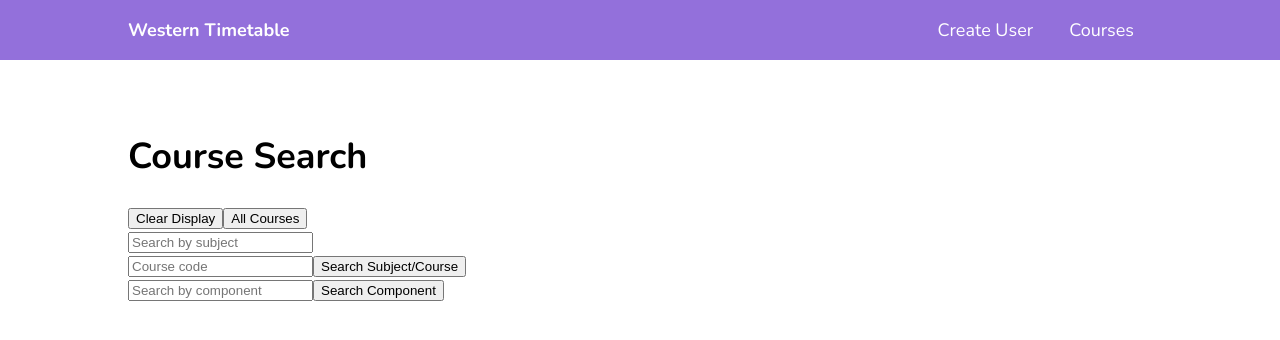
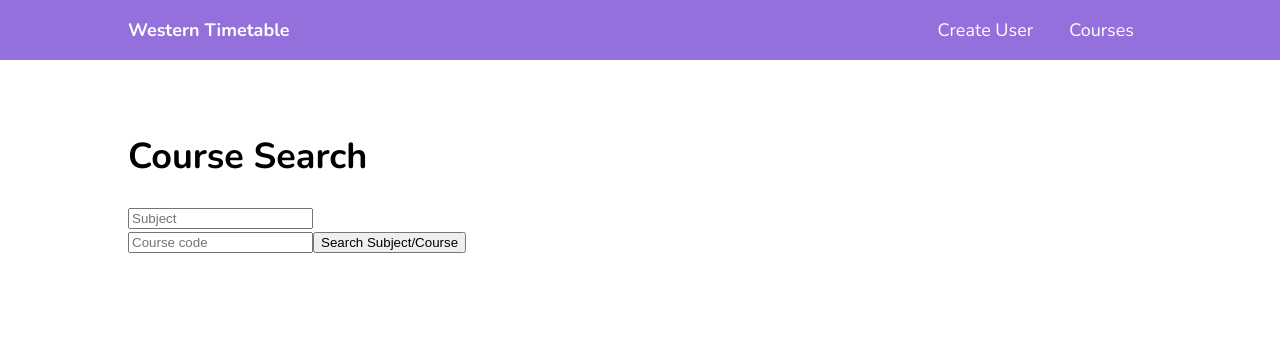
Before and after one commit to jmaslanka55/se3316-jmaslank-lab5, an Angular app in the folder angular-jmaslank-lab4/: page /Course in a window 1280 px wide. Shown: the top 340 px of the page. Built offline with nearby package versions, Linux system fonts and the light colour scheme.

Commit message:
Format search for unauthorized Users

```diff
--- a/angular-jmaslank-lab4/src/app/list/list.component.html
+++ b/angular-jmaslank-lab4/src/app/list/list.component.html
@@ -1,23 +1,18 @@
 <h1>Course Search</h1>
-<div class="CourseSearch">
-  <button (click)=clearDisplay()>Clear Display</button>
-  <button (click)=getData()>All Courses</button>
-</div>
 <div class="searchBox">
-  <input type="text" [(ngModel)]="subjectVal" placeholder="Search by subject">
-
-
+  <input type="text" [(ngModel)]="subjectVal" placeholder="Subject">
   <br>
   <input type = "text"[(ngModel)]="courseVal" placeholder= "Course code">
-  <!--<select #dropdown>
-    <option *ngFor="let x of arr2">{{ x }}</option>
-  </select>-->
   <button (click)=searchSubjectCourse()>Search Subject/Course</button>
   <br>
-  <input type="text" [(ngModel)]="component" placeholder="Search by component">
-  <button (click)=searchSubjectCourseComponent()>Search Component</button>
 </div>
-<p id="DisplaySearch"></p>
+<div id="DisplaySearch">
+  <p id = "subject"></p>
+  <p id = "catalog_nbr"></p>
+  <p id = "className"></p>
+  <p id = "class_section"></p>
+  <p id = "ssr_component"></p>
+</div>
 <div class="ShowAll">
   <ul id="allClasses">
   </ul>
--- a/angular-jmaslank-lab4/src/app/list/list.component.ts
+++ b/angular-jmaslank-lab4/src/app/list/list.component.ts
@@ -15,7 +15,6 @@ export class ListComponent implements OnInit {
 
   subjectVal;
   courseVal;
-  component;
   arr2;
   ngOnInit(): void {
   }
@@ -30,10 +29,6 @@ export class ListComponent implements OnInit {
   }
   clearDisplay() {
     document.getElementById("DisplaySearch").textContent = "";
-    let list = document.getElementById("allClasses");
-    while (list.hasChildNodes()) {
-      list.removeChild(list.firstChild);
-    }
   }
 
   getSubjects() {
@@ -61,27 +56,16 @@ export class ListComponent implements OnInit {
 
   searchSubjectCourse() {
     this.getSubjectCourse().subscribe((res: any) => {
-      res = JSON.stringify(res[0].className) + JSON.stringify(res[0].catalog_nbr) + JSON.stringify(res[0].catalog_description) + "Starts at: "
-      + JSON.stringify(res[0].course_info[0].start_time) + " Ends at: " +(res[0].course_info[0].end_time) ;
-      document.getElementById("DisplaySearch").textContent = res;
-
+      document.getElementById("subject").textContent = "Subject: " + JSON.stringify(res[0].subject);
+      document.getElementById("catalog_nbr").textContent = "Course Code: " + JSON.stringify(res[0].catalog_nbr);
+      document.getElementById("className").textContent = "Class: " + JSON.stringify(res[0].className);
+      document.getElementById("class_section").textContent = "Section: " + JSON.stringify(res[0].course_info[0].class_section);
+      document.getElementById("ssr_component").textContent = "Class Component(s): " + JSON.stringify(res[0].course_info[0].ssr_component);
     }, error => {
       console.log(error);
     })
   }
 
 
-  getSubjectCourseComponent() {
-    return this.service.get(`api/timetable/${this.subjectVal}/${this.courseVal}/${this.component}`);
-  }
-
-  searchSubjectCourseComponent() {
-    this.getSubjectCourseComponent().subscribe((res: any) => {
-      res = JSON.stringify(res[0].className) + JSON.stringify(res[0].catalog_nbr) + JSON.stringify(res[0].catalog_description) + "Starts at: "
-        + JSON.stringify(res[0].course_info[0].start_time) + " Ends at: " +(res[0].course_info[0].end_time)
-        + JSON.stringify(res[0].course_info[0].ssr_component);
-      document.getElementById("DisplaySearch").textContent = res;
-    })
-  }
 
 }
```
